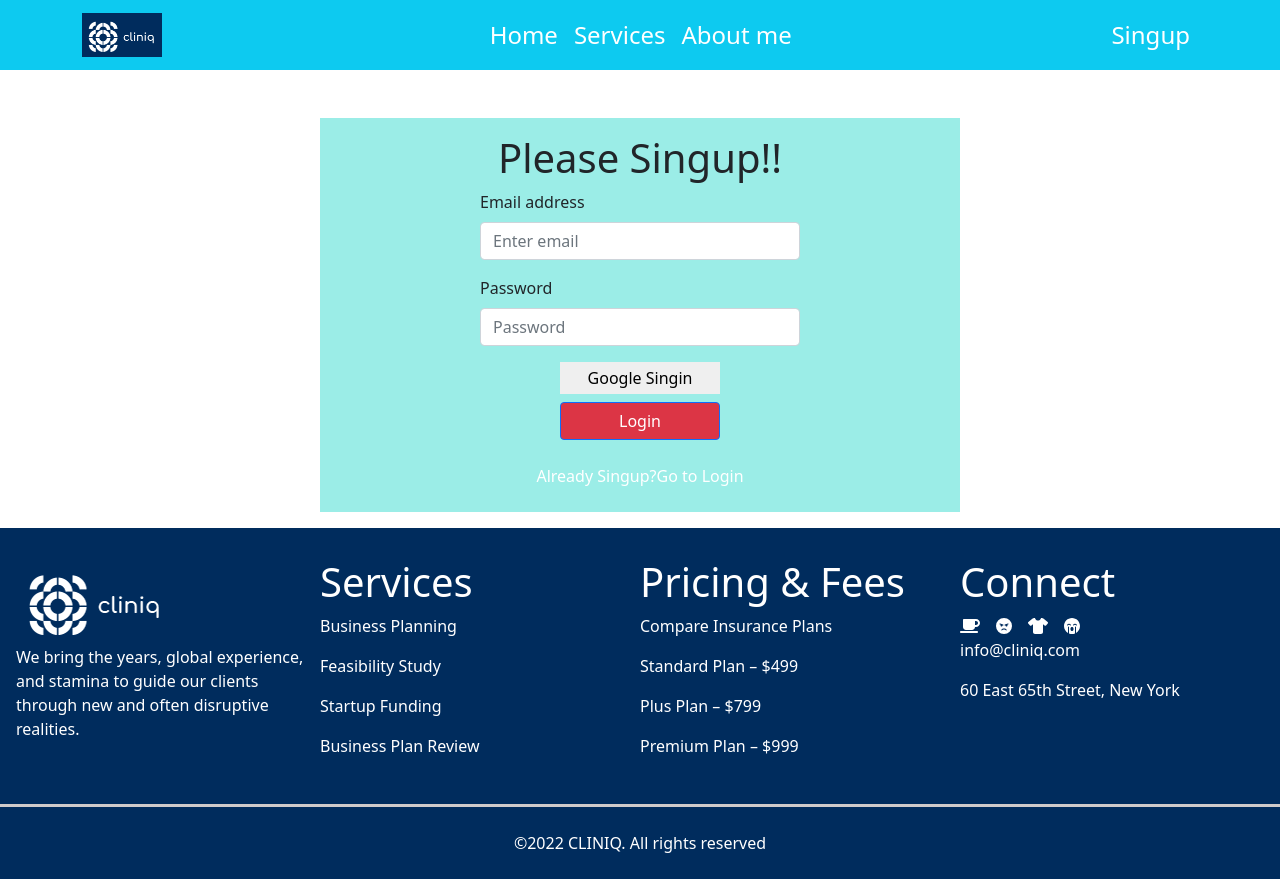
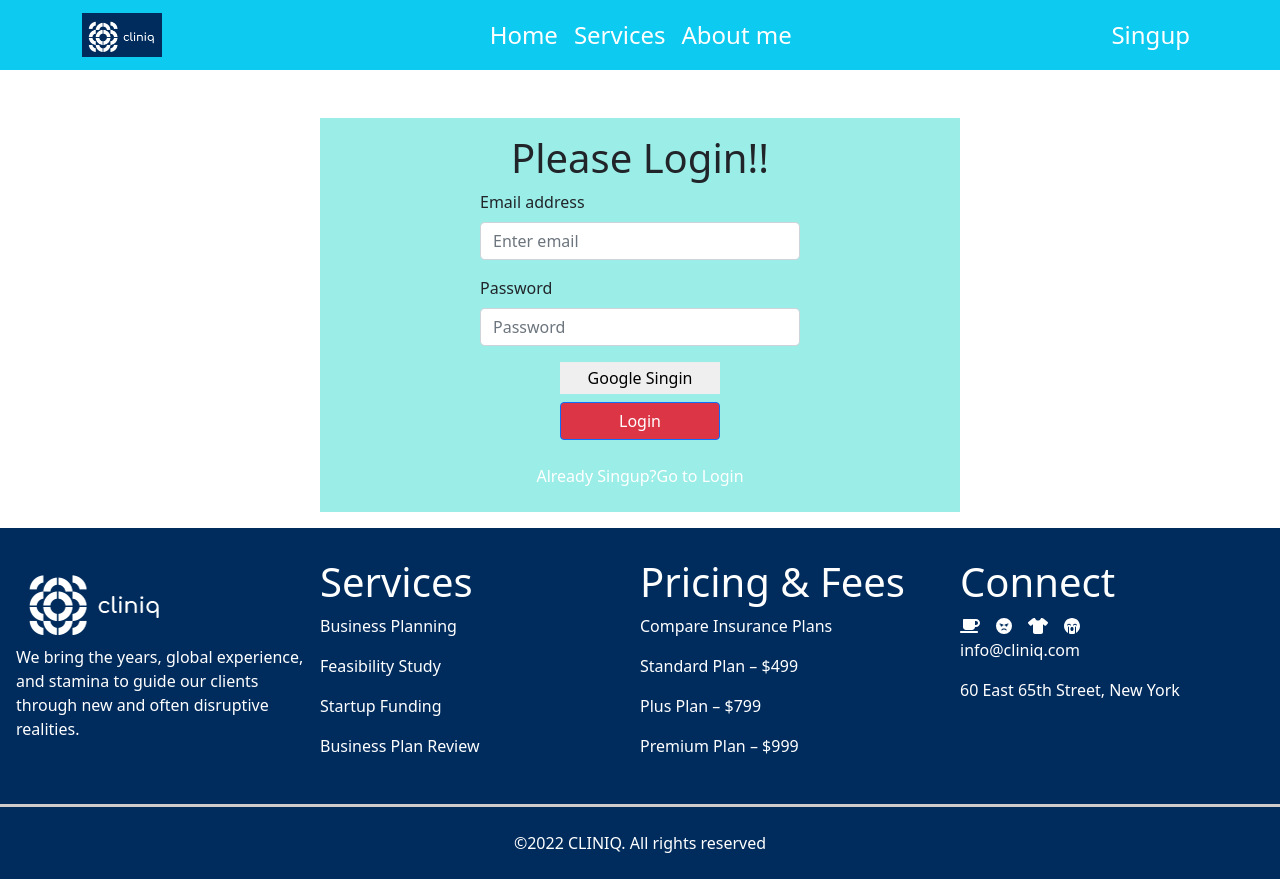
Before and after one commit to ajoy45/doctor, a React (Create React App) app: page /login in a window 1280 px wide. Built offline with nearby package versions, Linux system fonts and the light colour scheme; no server answers.

Commit message:
google singin add

```diff
--- a/src/Pagess/Login/Login.js
+++ b/src/Pagess/Login/Login.js
@@ -1,6 +1,6 @@
 import React, { useRef } from 'react';
 import { Button, Form } from 'react-bootstrap';
-import { useSignInWithEmailAndPassword } from 'react-firebase-hooks/auth';
+import { useSignInWithEmailAndPassword, useSignInWithGoogle } from 'react-firebase-hooks/auth';
 import { Link, useNavigate } from 'react-router-dom';
 import auth from '../../firebase.init';
 import './Login.css'
@@ -15,6 +15,7 @@ const Login = () => {
       ] = useSignInWithEmailAndPassword(auth);
 
     // end singin
+
     const emailRef=useRef('');
     const passwordRef=useRef('');
 
@@ -25,12 +26,17 @@ const Login = () => {
         console.log(email,password);
         signInWithEmailAndPassword(email,password)
     }
+    // google singin start
+
+        const [signInWithGoogle, user1, loading1, error1] = useSignInWithGoogle(auth);
+
+    // google singin end
     if(user){
         navigate('/')
     }
     return (
         <div className='bg-color w-50 mx-auto mt-5'>
-        <h1 className='text-center pt-3'>Please Singup!!</h1>
+        <h1 className='text-center pt-3'>Please Login!!</h1>
         <Form onSubmit={handelFormLogin} className='w-50 mx-auto' >
             <Form.Group className="mb-3" controlId="formBasicEmail">
                 <Form.Label>Email address</Form.Label>
@@ -45,7 +51,7 @@ const Login = () => {
 
 
             <div className='text-center '>
-            <button className='d-block mx-auto border-0 mb-2 p-1 w-50'>Google Singin</button>
+            <button onClick={()=>signInWithGoogle()} className='d-block mx-auto border-0 mb-2 p-1 w-50'>Google Singin</button>
             <Button className='bg-danger  mb-4 px-4 w-50' variant="primary" type="submit">
                 Login
             </Button>
--- a/src/Pagess/Singup/Singup.js
+++ b/src/Pagess/Singup/Singup.js
@@ -1,10 +1,15 @@
 import React, { useRef } from 'react';
 import { Button, Form } from 'react-bootstrap';
 import { Link } from 'react-router-dom';
-import { useCreateUserWithEmailAndPassword } from 'react-firebase-hooks/auth';
+import { useCreateUserWithEmailAndPassword, useSignInWithGoogle } from 'react-firebase-hooks/auth';
 import auth from '../../firebase.init'
 import './Singup.css'
 const Singup = () => {
+    // google singin start
+
+    const [signInWithGoogle, user1, loading1, error1] = useSignInWithGoogle(auth);
+
+    // google singin end
      // create user start
      const [
         createUserWithEmailAndPassword,
@@ -52,7 +57,7 @@ const Singup = () => {
                     <span className='ps-3'>Terms and conditions</span>
                 </Form.Group>
                 <div className='text-center '>
-                <button className='d-block mx-auto border-0 mb-2 p-1 w-50'>Google Singin</button>
+                <button onClick={()=>signInWithGoogle()} className='d-block mx-auto border-0 mb-2 p-1 w-50'>Google Singin</button>
                 <Button className='bg-danger  mb-4 px-4 w-50' variant="primary" type="submit">
                     Singup
                 </Button>
```
